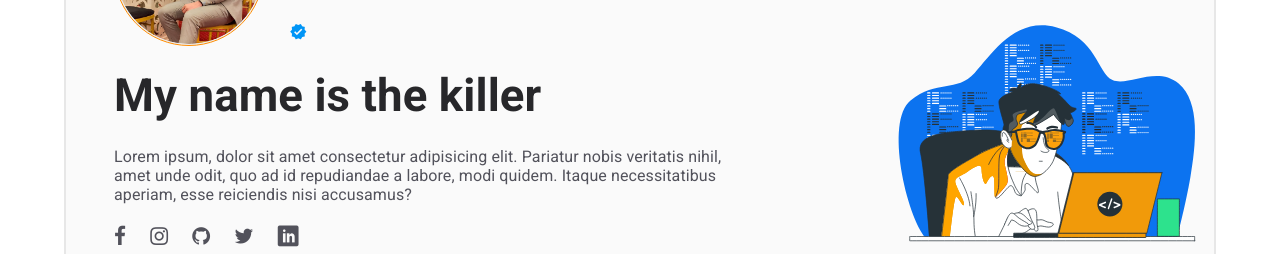
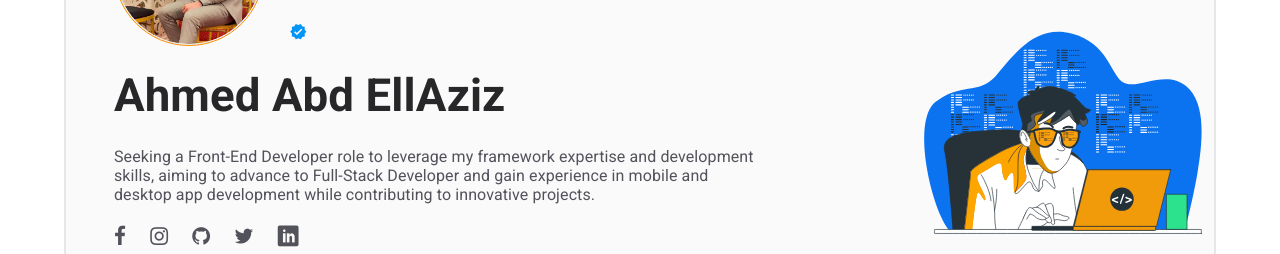
Before and after one commit to 1zizo1/protifilo, a React (Vite) app: page / in a window 1280 px wide. Shown: the part 219-473 px from the top of the page. Built offline with nearby package versions, Linux system fonts and the light colour scheme.

Commit message:
chagnging dialogs

```diff
--- a/index.html
+++ b/index.html
@@ -4,7 +4,7 @@
     <meta charset="UTF-8" />
     <link rel="icon" type="image/svg+xml+jpg" href="/public/zoz.jpg" />
     <meta name="viewport" content="width=device-width, initial-scale=1.0" />
-    <title>Vite + React</title>
+    <title>zozjr</title>
     <link rel="stylesheet" href="./public/style.css">
   </head>
   <body>
--- a/src/components/footer/Footer.jsx
+++ b/src/components/footer/Footer.jsx
@@ -20,7 +20,7 @@ export default function Footer() {
             <a href="">Contact</a>
           </li>
         </ul>
-        <p>Lorem ipsum dolor sit amet consectetur adipisicing elit.</p>
+        <p>Thank you for your time</p>
     </footer>
   )
 }
--- a/src/components/hero/Hero.jsx
+++ b/src/components/hero/Hero.jsx
@@ -21,12 +21,11 @@ export default function Hero() {
         initial={{opacity:0}}
         animate={{opacity: 1}}
         transition={{duration:2}}
-        className="title">My name is the killer</motion.h1>
+        className="title">Ahmed Abd EllAziz</motion.h1>
         <p className="sub-title">
-          Lorem ipsum, dolor sit amet consectetur adipisicing elit. Pariatur
-          nobis veritatis nihil, amet unde odit, quo ad id repudiandae a labore,
-          modi quidem. Itaque necessitatibus aperiam, esse reiciendis nisi
-          accusamus?
+        Seeking a Front-End Developer role to leverage my framework expertise and
+development skills, aiming to advance to Full-Stack Developer and gain experience in
+mobile and desktop app development while contributing to innovative projects.
         </p>
         <div className="icons flex">
           <div className="icon icon-facebook-f"></div>
```
